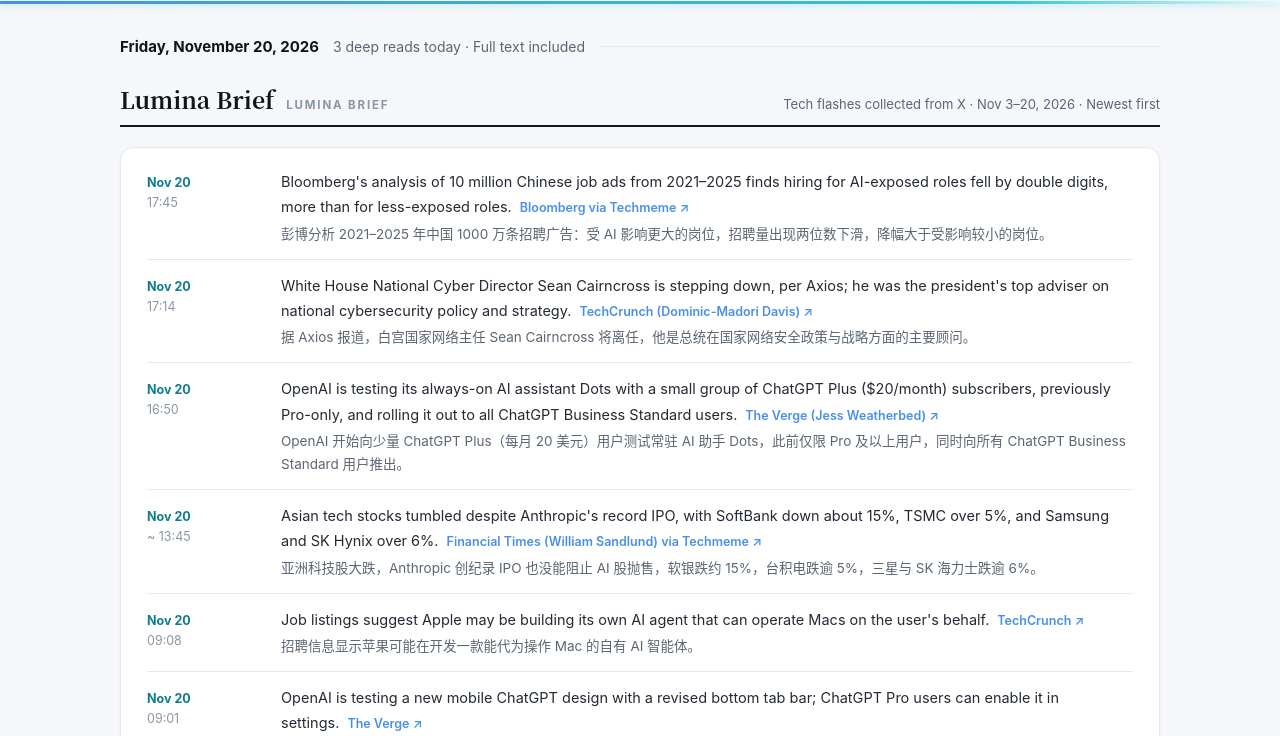
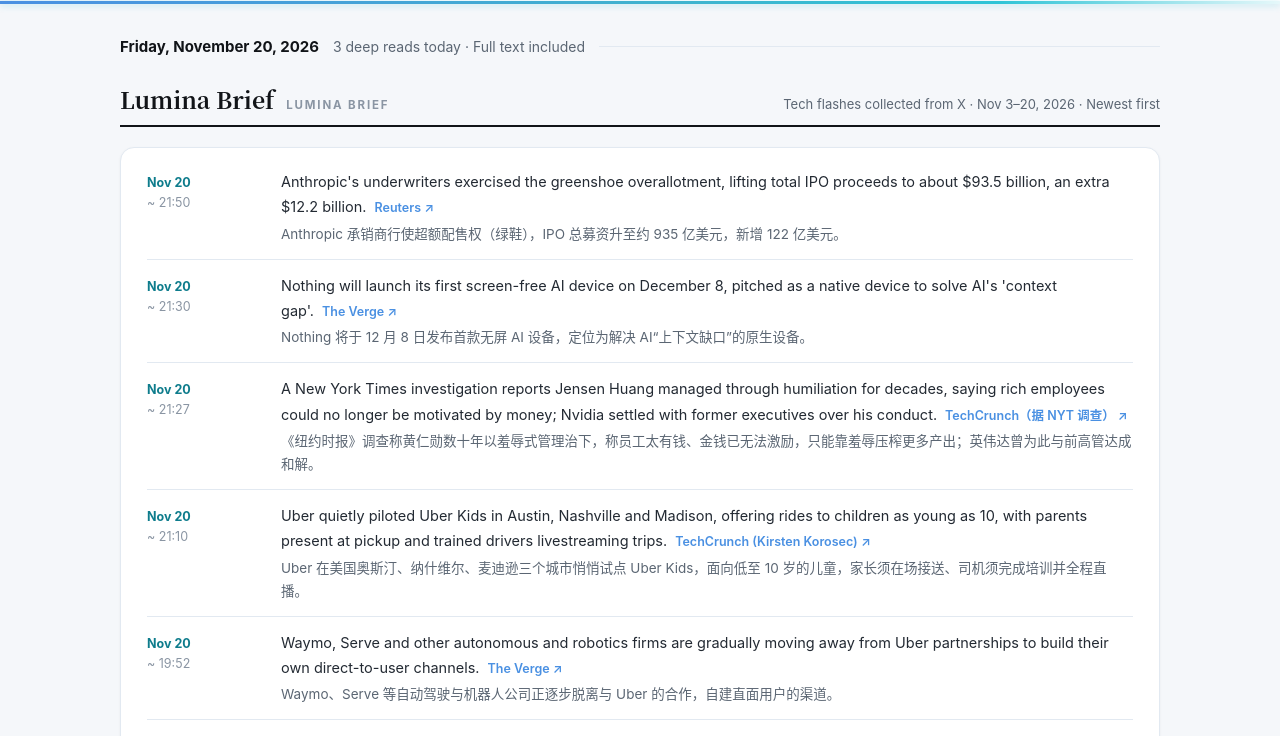
Before and after one commit to shuker1023/deep-take-tech, a plain HTML site: page index.html in a window 1280 px wide. Shown: the part 199-935 px from the top of the page. Drawn offline with Linux system fonts and the light colour scheme; no server answers.

Commit message:
Lumina update 2026-11-20 21:47

```diff
--- a/index.html
+++ b/index.html
@@ -6,7 +6,7 @@
 <meta name="color-scheme" content="light" />
 <meta name="description" content="Deep Take Tech · 2026年11月20日晚间深读：88万颗芯片获批输华，英伟达却自己踩了刹车；Gemini 接管你的 Mac，苹果给对手设了 14 道卡；SpaceX 发债 320 亿美元买芯片：算力正在变成一门债券生意；另有全球市场收盘简报与往期深读归档。">
 <link rel="alternate" type="application/rss+xml" title="Deep Take Tech RSS" href="https://www.deeptaketech.jiaxi.uk/rss.xml" />
-<title>Deep Take Tech｜谷歌4周写650万行证明，Signal加密被数学锁定</title>
+<title>Deep Take Tech｜88万颗芯片获批输华，英伟达却自己踩了刹车</title>
 <style>
 :root{
 --ink:#111418; --blue:#4A90E2; --teal:#2EC4D6; --tealdeep:#0E7C8C;
@@ -3462,8 +3462,18 @@ var I18N = {
 "arch-more-h":{zh:"更早的文章 · 归档页",en:"Earlier reads · Archive pages"},
 "arch-more-note":{zh:"全文在归档页，点标题打开",en:"Full text on the archive pages — tap a title to open"}
 };
-/* 光影速览：X 快讯存档（最新一轮 2026-11-20 17:45，新增 3 条在最前、删除最旧 3 条；其后为此前各轮次存档，共 30 条） */
+/* 光影速览：X 快讯存档（最新一轮 2026-11-20 21:50，新增 7 条在最前、删除最旧 7 条；其后为此前各轮次存档，共 30 条） */
 var LUMINA = [
+{d:"11月20日",de:"Nov 20",t:"约 21:50",src:"Reuters",zh:"Anthropic 承销商行使超额配售权（绿鞋），IPO 总募资升至约 935 亿美元，新增 122 亿美元。",en:"Anthropic's underwriters exercised the greenshoe overallotment, lifting total IPO proceeds to about $93.5 billion, an extra $12.2 billion.",url:"https://www.reuters.com/business/finance/anthropic-ipo-haul-rises-935-billion-after-underwriters-exercise-greenshoe-2026-11-20/"},
+{d:"11月20日",de:"Nov 20",t:"约 21:30",src:"The Verge",zh:"Nothing 将于 12 月 8 日发布首款无屏 AI 设备，定位为解决 AI“上下文缺口”的原生设备。",en:"Nothing will launch its first screen-free AI device on December 8, pitched as a native device to solve AI's 'context gap'.",url:"https://www.theverge.com/tech/1038405/nothing-screen-free-ai-device-announce-december-8"},
+{d:"11月20日",de:"Nov 20",t:"约 21:27",src:"TechCrunch（据 NYT 调查）",zh:"《纽约时报》调查称黄仁勋数十年以羞辱式管理治下，称员工太有钱、金钱已无法激励，只能靠羞辱压榨更多产出；英伟达曾为此与前高管达成和解。",en:"A New York Times investigation reports Jensen Huang managed through humiliation for decades, saying rich employees could no longer be motivated by money; Nvidia settled with former executives over his conduct.",url:"https://techcrunch.com/2026/11/20/behind-jensen-huangs-exit-questions-about-a-management-style-reportedly-built-on-fear/"},
+{d:"11月20日",de:"Nov 20",t:"约 21:10",src:"TechCrunch (Kirsten Korosec)",zh:"Uber 在美国奥斯汀、纳什维尔、麦迪逊三个城市悄悄试点 Uber Kids，面向低至 10 岁的儿童，家长须在场接送、司机须完成培训并全程直播。",en:"Uber quietly piloted Uber Kids in Austin, Nashville and Madison, offering rides to children as young as 10, with parents present at pickup and trained drivers livestreaming trips.",url:"https://techcrunch.com/2026/11/19/uber-tests-rides-for-kids-as-young-as-10-with-extra-pay-for-drivers/"},
+{d:"11月20日",de:"Nov 20",t:"约 19:52",src:"The Verge",zh:"Waymo、Serve 等自动驾驶与机器人公司正逐步脱离与 Uber 的合作，自建直面用户的渠道。",en:"Waymo, Serve and other autonomous and robotics firms are gradually moving away from Uber partnerships to build their own direct-to-user channels.",url:"https://www.theverge.com/transportation/1037667/waymo-serve-robotics-ditch-uber-autonomous-partnerships"},
+{d:"11月20日",de:"Nov 20",t:"约 19:25",src:"Reuters",zh:"消息人士称中国不会批准 2023 年后在境外注册的红筹公司在境外上市的申请，冲击谋求赴港、赴美上市的科技初创企业。",en:"Sources say China will not approve overseas listings for red-chip firms registered abroad after 2023, a blow to tech startups eyeing Hong Kong or New York listings.",url:"https://www.reuters.com/world/beijing-bar-young-red-chip-firms-listing-outside-mainland-china-sources-say-2026-11-20/"},
+{d:"11月20日",de:"Nov 20",t:"约 19:10",src:"Dealroom（据 Bloomberg 首报）",zh:"前 Qwen 负责人林俊旸创立的 Pragmatik Labs 新一轮融资后估值达 50 亿美元，三个月内从 20 亿美元翻倍，迄今未发布任何产品。",en:"Pragmatik Labs, founded by former Qwen chief Junyang Lin, hit a $5 billion valuation in a new round, doubling from $2 billion in three months, with no product released yet.",url:"https://dealroom.co/news/174581-alibaba-veteran-s-pragmatik-labs-hits-5b-valuation-doubling-in-months/"},
+{d:"11月20日",de:"Nov 20",t:"约 19:00",src:"Reuters (Katie Paul)",zh:"Signal 将默认限制截图以阻止 AI 智能体读取私人聊天，但坦言新保护措施“不完整”，并呼吁苹果、谷歌、微软给开发者更多拦截手段。",en:"Signal will restrict screenshots by default to stop AI agents reading private chats, while warning the protections are 'incomplete' and urging Apple, Google and Microsoft to give developers stronger blocking tools.",url:"https://www.reuters.com/legal/litigation/signal-restricts-screenshots-block-ai-agents-reading-messages-2026-11-20/"},
+{d:"11月20日",de:"Nov 20",t:"约 18:51",src:"Reuters（据 Bloomberg 申报）",zh:"SK 海力士将通过可转债转股成为铠侠最大股东，间接持股约 14.1%，强化其在 NAND 存储领域的话语权。",en:"SK Hynix will become Kioxia's largest shareholder via a bond-to-share conversion, holding about 14.1% indirectly and expanding its clout in NAND memory.",url:"https://www.reuters.com/world/asia-pacific/sk-hynix-become-top-shareholder-rival-kioxia-after-bond-conversion-2026-11-20/"},
+{d:"11月20日",de:"Nov 20",t:"约 17:50",src:"The Verge",zh:"三星移动部门换帅，崔元俊（Choi Won-Joon）出任新负责人，接替留任联席 CEO 的卢泰文。",en:"Samsung named Choi Won-Joon head of its mobile division, replacing TM Roh, who stays on as co-CEO.",url:"https://www.theverge.com/tech/1038378/samsungs-mobile-division-has-a-new-chief"},
 {d:"11月20日",de:"Nov 20",t:"17:45",src:"Bloomberg via Techmeme",zh:"彭博分析 2021–2025 年中国 1000 万条招聘广告：受 AI 影响更大的岗位，招聘量出现两位数下滑，降幅大于受影响较小的岗位。",en:"Bloomberg's analysis of 10 million Chinese job ads from 2021–2025 finds hiring for AI-exposed roles fell by double digits, more than for less-exposed roles.",url:"https://www.bloomberg.com/graphics/2026-china-ai-jobs-slump/"},
 {d:"11月20日",de:"Nov 20",t:"17:14",src:"TechCrunch (Dominic-Madori Davis)",zh:"据 Axios 报道，白宫国家网络主任 Sean Cairncross 将离任，他是总统在国家网络安全政策与战略方面的主要顾问。",en:"White House National Cyber Director Sean Cairncross is stepping down, per Axios; he was the president's top adviser on national cybersecurity policy and strategy.",url:"https://techcrunch.com/2026/11/20/the-u-s-national-cyber-director-is-stepping-down/"},
 {d:"11月20日",de:"Nov 20",t:"16:50",src:"The Verge (Jess Weatherbed)",zh:"OpenAI 开始向少量 ChatGPT Plus（每月 20 美元）用户测试常驻 AI 助手 Dots，此前仅限 Pro 及以上用户，同时向所有 ChatGPT Business Standard 用户推出。",en:"OpenAI is testing its always-on AI assistant Dots with a small group of ChatGPT Plus ($20/month) subscribers, previously Pro-only, and rolling it out to all ChatGPT Business Standard users.",url:"https://www.theverge.com/ai-artificial-intelligence/1038370/openai-is-starting-to-bring-dots-to-plus-tier-subscribers"},
@@ -3483,17 +3493,7 @@ var LUMINA = [
 {d:"11月20日",de:"Nov 20",t:"约 04:18",src:"Reuters",zh:"美国众议院外委会披露，特朗普政府在 2025 年 12 月至 2026 年 5 月批准向中国公司出口近 90 万枚英伟达与 AMD 先进 AI 芯片，其中腾讯 15 万枚、阿里 7.5 万枚、百度 4.3 万枚、比亚迪 4000 枚；企业共申请 340 万枚。",en:"A House committee disclosed the Trump administration approved nearly 900,000 advanced Nvidia and AMD AI chips for Chinese firms from Dec 2025 to May 2026 — 150,000 for Tencent, 75,000 for Alibaba, 43,000 for Baidu, 4,000 for BYD — out of 3.4 million requested.",url:"https://www.reuters.com/world/license-information-ai-chips-sent-china-released-by-us-house-committee-2026-11-19/"},
 {d:"11月20日",de:"Nov 20",t:"约 03:50",src:"The Information",zh:"消息人士称 Meta 计划为即将推出的 Muse Charm 设备定价 300 美元，并附赠最长 12 个月的 Verizon 免费 5G 套餐。",en:"Sources say Meta plans to price its upcoming Muse Charm device at $300 and bundle a free Verizon 5G plan for up to 12 months.",url:"https://www.theinformation.com/articles/meta-bets-300-muse-charm-boost-ai-hardware-business"},
 {d:"11月20日",de:"Nov 20",t:"约 03:01",src:"Politico",zh:"24 名以上众议员跨党派组建“AI 安全与创新党团”，寻求在管控 AI 风险与保持美国 AI 领先之间取得平衡。",en:"More than two dozen House lawmakers formed a bipartisan AI Safety and Innovation Caucus, seeking to balance AI risk controls with US leadership in AI.",url:"https://www.politico.com/live-updates/2026/11/19/congress/new-bipartisan-ai-caucus-forms-with-two-dozen-house-members-01174829"},
-{d:"11月20日",de:"Nov 20",t:"约 02:50",src:"TechCrunch",zh:"谷歌为 macOS 版 Gemini 增加“电脑使用”功能，可在后台跨应用、文件和网页操作，面向美国 AI Plus、Pro 和 Ultra 用户。",en:"Google added computer use to Gemini for macOS, letting it work across apps, files and the web in the background, for US AI Plus, Pro and Ultra users.",url:"https://techcrunch.com/2026/11/19/google-gives-gemini-the-ability-to-use-your-mac-for-you/"},
-{d:"11月20日",de:"Nov 20",t:"约 02:25",src:"TechCrunch",zh:"连接中小零售商与中国工厂并管理从下单到交付全流程的 Everful 完成 4850 万美元 A 轮融资。",en:"Everful, which connects smaller retailers with Chinese factories and manages the process from order to delivery, raised a $48.5M Series A.",url:"https://techcrunch.com/2026/11/19/former-alibaba-execs-everful-raises-48-5m-to-connect-retailers-with-chinese-factories/"},
-{d:"11月20日",de:"Nov 20",t:"约 02:01",src:"Bloomberg",zh:"Kalshi 联合竞争对手 Novig，请求 35 个州提供识别赌博成瘾者的“自我排除名单”，以限制问题赌徒参与预测市场。",en:"Kalshi partnered with rival Novig to ask 35 states for access to \"self-exclusion lists\" identifying gambling addicts, to restrict problem gamblers.",url:"https://www.bloomberg.com/news/articles/2026-11-19/kalshi-novig-asks-states-to-help-bar-problem-gamblers-from-prediction-markets"},
-{d:"11月20日",de:"Nov 20",t:"约 02:00",src:"TipRanks（引述彭博）",zh:"AMD 否认 Hunterbrook 的指控，称其歪曲公司业务与合作关系，并表示遵守美国出口管制法规；此前 Hunterbrook 披露做空 AMD，股价盘中一度跌超 10%。",en:"AMD denied Hunterbrook's allegations, saying they misrepresent its business and relationships and affirming compliance with US export controls; the stock fell more than 10% intraday after Hunterbrook disclosed a short position.",url:"https://www.tipranks.com/news/article/someones-betting-against-amd-stock-and-this-investor-sees-a-better-ai-bet-elsewhere"},
-{d:"11月20日",de:"Nov 20",t:"约 01:25",src:"WIRED",zh:"谷歌搭建巨型“镜像维度”互联网，用于测试 Chrome AI 智能体。",en:"Google built a giant 'mirror dimension' internet to test its Chrome AI agents.",url:"https://www.wired.com/story/google-built-a-giant-mirror-dimension-internet-to-test-its-chrome-ai-agents/"},
-{d:"11月20日",de:"Nov 20",t:"约 01:05",src:"Tech.eu",zh:"伦敦 AI 药物发现公司 Boltz 完成 1.1 亿美元 A 轮融资。",en:"London AI drug-discovery startup Boltz raised a $110M Series A.",url:"https://tech.eu/2026/11/19/london-based-boltz-raises-110m-series-a/"},
-{d:"11月20日",de:"Nov 20",t:"约 00:56",src:"Reuters",zh:"Anthropic 纳斯达克首日开盘 111.50 美元，较 83 美元发行价大涨，市值约 2 万亿美元。",en:"Anthropic opened at $111.50 on its Nasdaq debut, well above its $83 IPO price, for a roughly $2T market cap.",url:"https://www.reuters.com/business/finance/anthropics-historic-debut-put-ais-promise-peril-wall-st-test-2026-11-19/"},
-{d:"11月20日",de:"Nov 20",t:"约 00:40",src:"Bloomberg",zh:"AMD 因 Hunterbrook 做空报告（指其涉循环交易）下跌约 6%。",en:"AMD fell about 6% after Hunterbrook disclosed a short position, alleging 'circular deals'.",url:"https://www.bloomberg.com/news/articles/2026-11-19/amd-slides-after-hunterbrook-shorts-stock-cites-circular-deals"},
-{d:"11月20日",de:"Nov 20",t:"约 00:12",src:"The Verge",zh:"ChatGPT 上线 Live Dictation，可边说边实时转录，不再受 10 分钟限制。",en:"ChatGPT adds Live Dictation, transcribing speech in real time with no 10-minute limit.",url:"https://www.theverge.com/ai-artificial-intelligence/1037634/openai-chatgpt-live-dictation"},
-{d:"11月19日",de:"Nov 19",t:"约 23:12",src:"TechCrunch",zh:"英国政府被法庭裁决强制披露针对苹果的秘密后门令。",en:"A UK tribunal forces the government to disclose its secret backdoor order against Apple.",url:"https://techcrunch.com/2026/11/19/u-k-government-forced-to-disclose-secret-apple-backdoor-order/"},
-{d:"11月19日",de:"Nov 19",t:"约 23:00",src:"WIRED",zh:"泄露文件揭露硅谷精英资助反移民、亲以色列宣传机器 Visegrad24 的内幕。",en:"Leaked documents expose how Silicon Valley elites funded Visegrad24, an anti-migrant, pro-Israel influence machine.",url:"https://www.techmeme.com/river"}
+{d:"11月20日",de:"Nov 20",t:"约 02:50",src:"TechCrunch",zh:"谷歌为 macOS 版 Gemini 增加“电脑使用”功能，可在后台跨应用、文件和网页操作，面向美国 AI Plus、Pro 和 Ultra 用户。",en:"Google added computer use to Gemini for macOS, letting it work across apps, files and the web in the background, for US AI Plus, Pro and Ultra users.",url:"https://techcrunch.com/2026/11/19/google-gives-gemini-the-ability-to-use-your-mac-for-you/"}
 ];
 function esc(s){ return s.replace(/&/g,"&amp;").replace(/</g,"&lt;"); }
 var LUM_LIMIT = 6, LUM_EXPANDED = false;
@@ -3539,7 +3539,7 @@ document.getElementById("lumMore").addEventListener("click", function(){
 function applyLang(l){
  LANG = l;
  document.documentElement.lang = l === "en" ? "en" : "zh-CN";
- document.title = l === "en" ? "Deep Take Tech | Four TPUs in one year: Google is fighting Nvidia on systems, not chips" : "Deep Take Tech｜谷歌一年发四款TPU：打英伟达不靠芯片，靠\"系统\"";
+ document.title = l === "en" ? "Deep Take Tech | 879,000 chips approved for China — and Nvidia hit the brakes anyway" : "Deep Take Tech｜88万颗芯片获批输华，英伟达却自己踩了刹车";
  document.querySelectorAll("[data-i18n]").forEach(function(el){ var k = el.getAttribute("data-i18n"); if (I18N[k]) el.textContent = I18N[k][l]; });
  document.querySelectorAll("[data-i18n-html]").forEach(function(el){ var k = el.getAttribute("data-i18n-html"); if (I18N[k]) el.innerHTML = I18N[k][l]; });
  document.getElementById("langEn").classList.toggle("on", l === "en");
```
